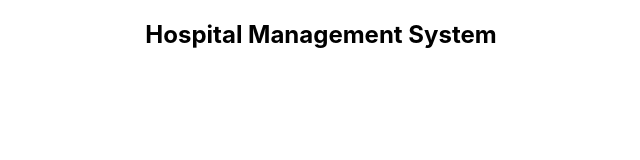
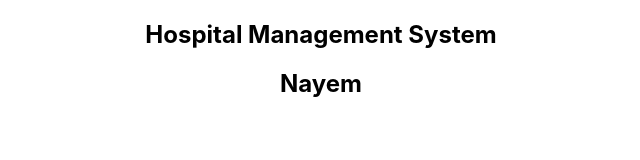
Before and after one commit to nayem1816/hospital-management-stytem-client, a React (Create React App) app: page / in a window 1280 px wide. Shown: the top 160 px of the page, without its empty margins (319-959 px from the left). Built offline with nearby package versions, Linux system fonts and the light colour scheme.

Commit message:
user Nayem

```diff
--- a/src/App.js
+++ b/src/App.js
@@ -4,6 +4,7 @@ function App() {
     return (
         <div className="App">
             <h2>Hospital Management System</h2>
+            <h2>Nayem</h2>
         </div>
     );
 }
```
